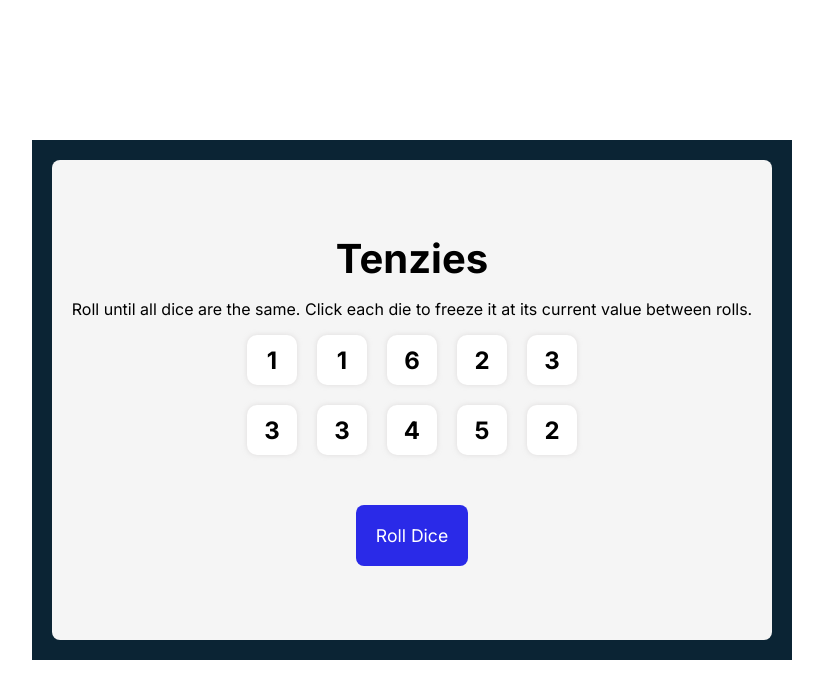
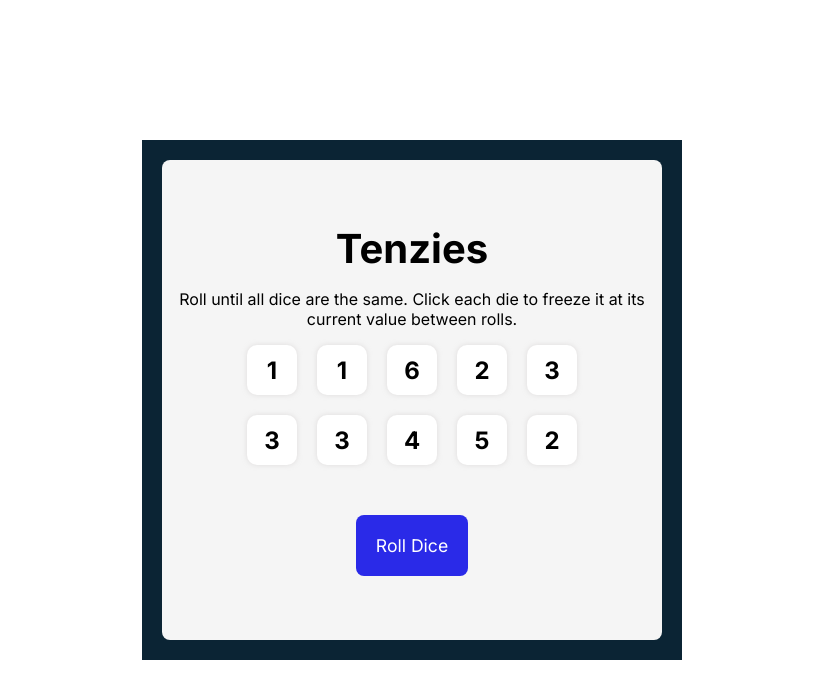
Before and after one commit to theAbiola/Tenzies-Game, a React (Vite) app: page / in a window 1280 px wide. Shown: the top 698 px of the page, without its empty margins (228-1051 px from the left). Built offline with nearby package versions, Linux system fonts and the light colour scheme.

Commit message:
add Game won feature

```diff
--- a/src/App.css
+++ b/src/App.css
@@ -10,6 +10,7 @@ main {
   flex-direction: column;
   justify-content: center;
   align-items: center;
+  max-width: 500px;
 }
 
 .big-container {
--- a/src/App.jsx
+++ b/src/App.jsx
@@ -41,6 +41,12 @@ function App() {
     })))
   }
 
+  if (
+    dice.every(die => die.isHeld) &&
+    dice.every(die => die.value === dice[0].value)) {
+    console.log('Game Won!')
+  }
+
   const dieInstances = dice.map((die, index) => (
     <Die id={die.id} key={die.id} value={die.value} isHeld={die.isHeld} holdFunction={hold} />
   ))
```
